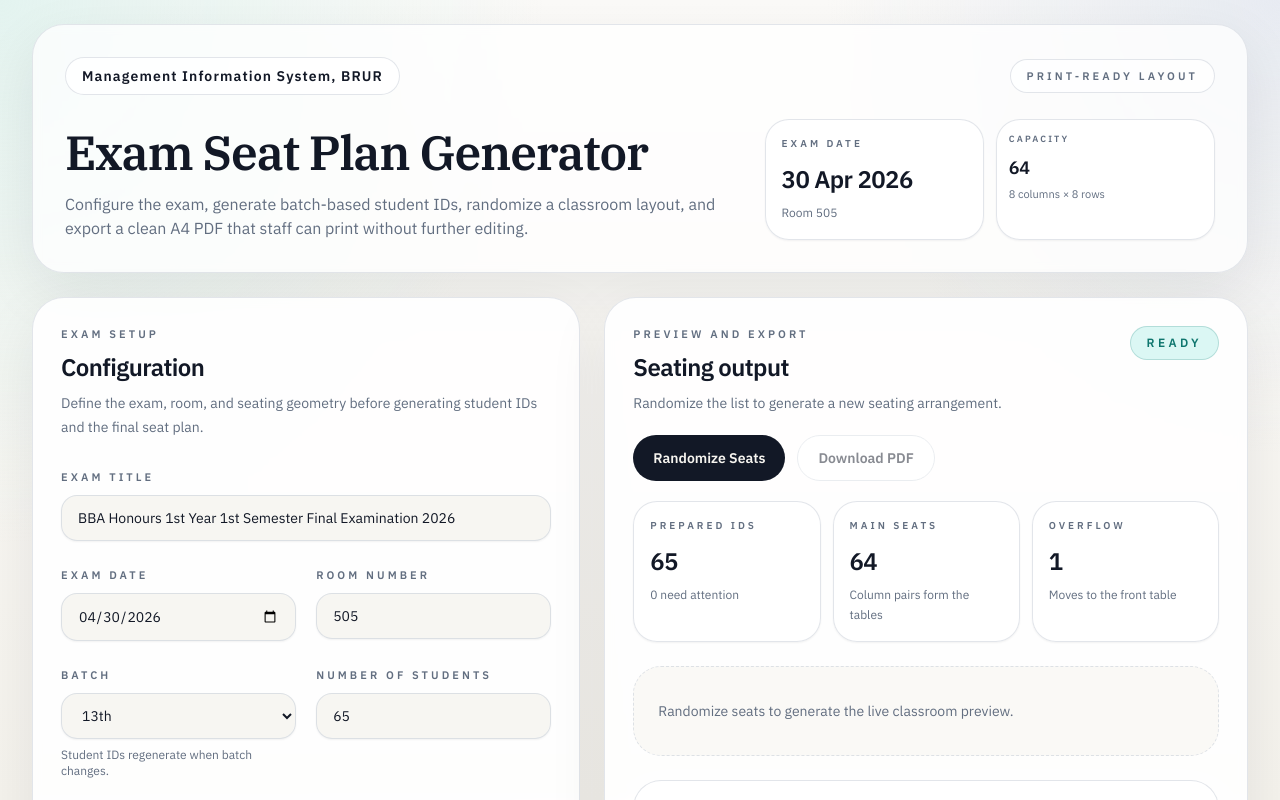
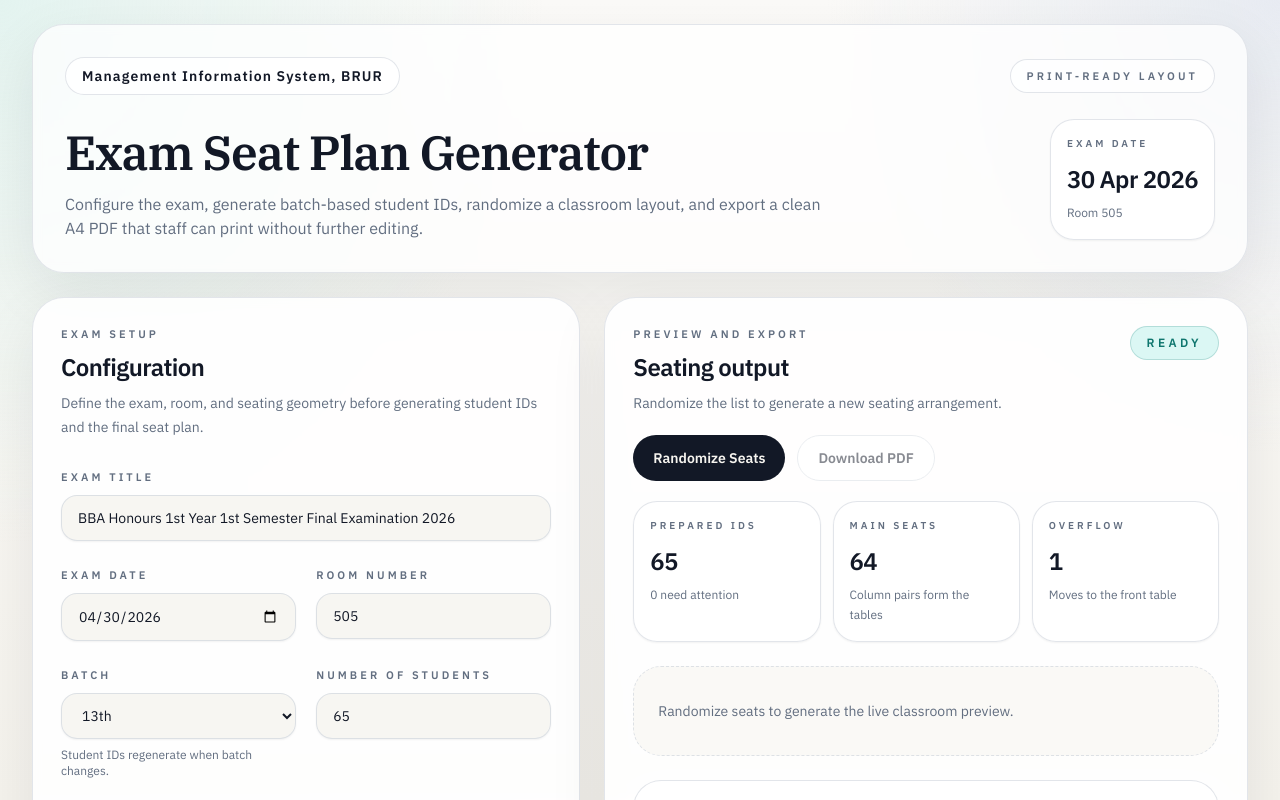
Before and after one commit to munna-68/exam-seat-generator, a React (Vite) app: page / in a window 1280 px wide. Shown: the top 800 px of the page. Built offline with nearby package versions, Linux system fonts and the light colour scheme.

Commit message:
fixing the y axis oversroll bug

```diff
--- a/src/App.jsx
+++ b/src/App.jsx
@@ -81,12 +81,12 @@ function formatSummaryDate(value) {
   }).format(date);
 }
 
-function MetricCard({ label, value, detail, compact = false }) {
+function MetricCard({ label, value, detail, compact = false, className = "" }) {
   return (
     <div
       className={`rounded-3xl border border-line/70 bg-white/85 shadow-sm ${
         compact ? "px-3 py-3" : "px-4 py-4"
-      }`}
+      } ${className}`}
     >
       <p
         className={`font-semibold uppercase text-muted ${
@@ -231,7 +231,7 @@ export default function App() {
             </div>
           </div>
 
-          <div className="mt-6 grid gap-6 lg:grid-cols-[1.2fr_0.8fr] lg:items-end">
+          <div className="mt-6 grid gap-6 lg:grid-cols-[1.2fr_auto] lg:items-end">
             <div>
               <h1 className="font-serif text-4xl leading-tight tracking-tight text-ink sm:text-5xl">
                 Exam Seat Plan Generator
@@ -243,7 +243,7 @@ export default function App() {
               </p>
             </div>
 
-            <div className="grid gap-3 sm:grid-cols-2 lg:grid-cols-1 xl:grid-cols-2">
+            <div className="w-fit">
               <MetricCard
                 label="Exam date"
                 value={formatSummaryDate(config.date)}
@@ -252,12 +252,6 @@ export default function App() {
                     ? `Room ${config.roomNumber}`
                     : "Room not set"
                 }
-              />
-              <MetricCard
-                label="Capacity"
-                value={capacity}
-                detail={`${config.columns} columns × ${config.rows} rows`}
-                compact
               />
             </div>
           </div>
--- a/src/components/StudentIdList.jsx
+++ b/src/components/StudentIdList.jsx
@@ -31,7 +31,8 @@ export default function StudentIdList({
         </div>
       </div>
 
-      <div className="mt-5 max-h-[32rem] overflow-y-auto overscroll-contain pr-1">
+      <div className="relative mt-5 h-[32rem]">
+        <div className="absolute inset-0 overflow-y-auto overscroll-contain pr-1">
           <div className="grid gap-3 sm:grid-cols-2">
             {studentIds.map((studentId, index) => {
               const validationMessage = validationMap[index];
@@ -95,6 +96,7 @@ export default function StudentIdList({
             })}
           </div>
         </div>
+      </div>
 
       <div className="mt-5 flex flex-wrap items-center justify-between gap-3 border-t border-line/70 pt-5">
         <button
```
Lines whose indentation alone changed are shown as unchanged.
